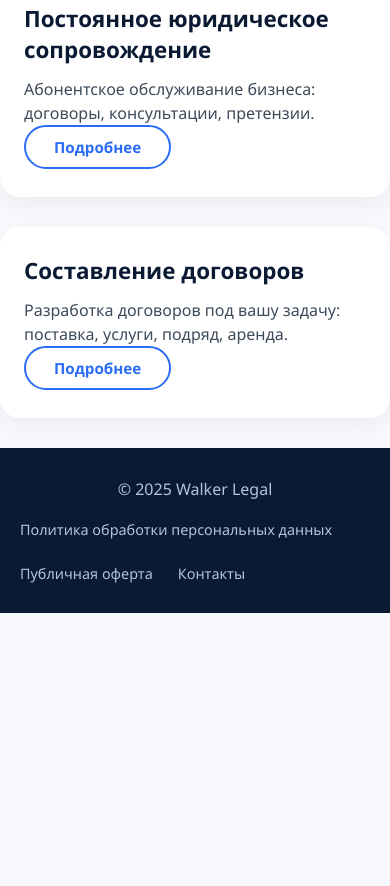
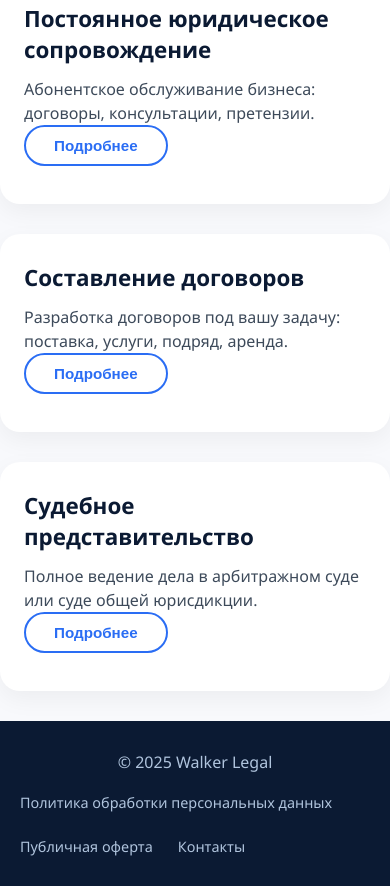
Before and after one commit to silfikiss/walker-legal, a plain HTML site: page packages.html in a window 390 px wide. Shown: the part 496-1382 px from the top of the page. Before the commit the page ends 1109 px from the top, so only its background shows below. Drawn offline with Linux system fonts and the light colour scheme.

Commit message:
Enhance package details with toggle functionality
Added details and toggle functionality for package services.

```diff
--- a/packages.html
+++ b/packages.html
@@ -30,12 +30,42 @@
             <div class="package-card">
                 <h3>Постоянное юридическое сопровождение</h3>
                 <p>Абонентское обслуживание бизнеса: договоры, консультации, претензии.</p>
-                <a href="services.html" class="btn btn-outline">Подробнее</a>
+                <button class="btn btn-outline toggle-package" data-target="package1">Подробнее</button>
+                <div class="package-details" id="package1">
+                    <ul>
+                        <li>Неограниченные устные консультации</li>
+                        <li>Проверка и составление договоров (до 5 в месяц)</li>
+                        <li>Претензионная работа (до 3 претензий в месяц)</li>
+                        <li>Представительство в переговорах</li>
+                        <li>Срочные запросы (ответ в течение 24 часов)</li>
+                    </ul>
+                </div>
             </div>
             <div class="package-card">
                 <h3>Составление договоров</h3>
                 <p>Разработка договоров под вашу задачу: поставка, услуги, подряд, аренда.</p>
-                <a href="services.html" class="btn btn-outline">Подробнее</a>
+                <button class="btn btn-outline toggle-package" data-target="package2">Подробнее</button>
+                <div class="package-details" id="package2">
+                    <ul>
+                        <li>Анализ вашей ситуации</li>
+                        <li>Подготовка индивидуального проекта договора</li>
+                        <li>Согласование с другой стороной (до 2 раундов правок)</li>
+                        <li>Финальная проверка перед подписанием</li>
+                    </ul>
+                </div>
+            </div>
+            <div class="package-card">
+                <h3>Судебное представительство</h3>
+                <p>Полное ведение дела в арбитражном суде или суде общей юрисдикции.</p>
+                <button class="btn btn-outline toggle-package" data-target="package3">Подробнее</button>
+                <div class="package-details" id="package3">
+                    <ul>
+                        <li>Анализ перспектив и сбор доказательств</li>
+                        <li>Подготовка процессуальных документов</li>
+                        <li>Участие в судебных заседаниях</li>
+                        <li>Обжалование решения (при необходимости)</li>
+                    </ul>
+                </div>
             </div>
         </div>
     </main>
@@ -51,5 +81,20 @@
         </div>
     </footer>
 
+    <script>
+        document.querySelectorAll('.toggle-package').forEach(btn => {
+            btn.addEventListener('click', function() {
+                const target = document.getElementById(this.dataset.target);
+                const isOpen = target.style.maxHeight && target.style.maxHeight !== '0px';
+                if (isOpen) {
+                    target.style.maxHeight = '0';
+                    this.textContent = 'Подробнее';
+                } else {
+                    target.style.maxHeight = target.scrollHeight + 'px';
+                    this.textContent = 'Скрыть';
+                }
+            });
+        });
+    </script>
 </body>
 </html>
```
